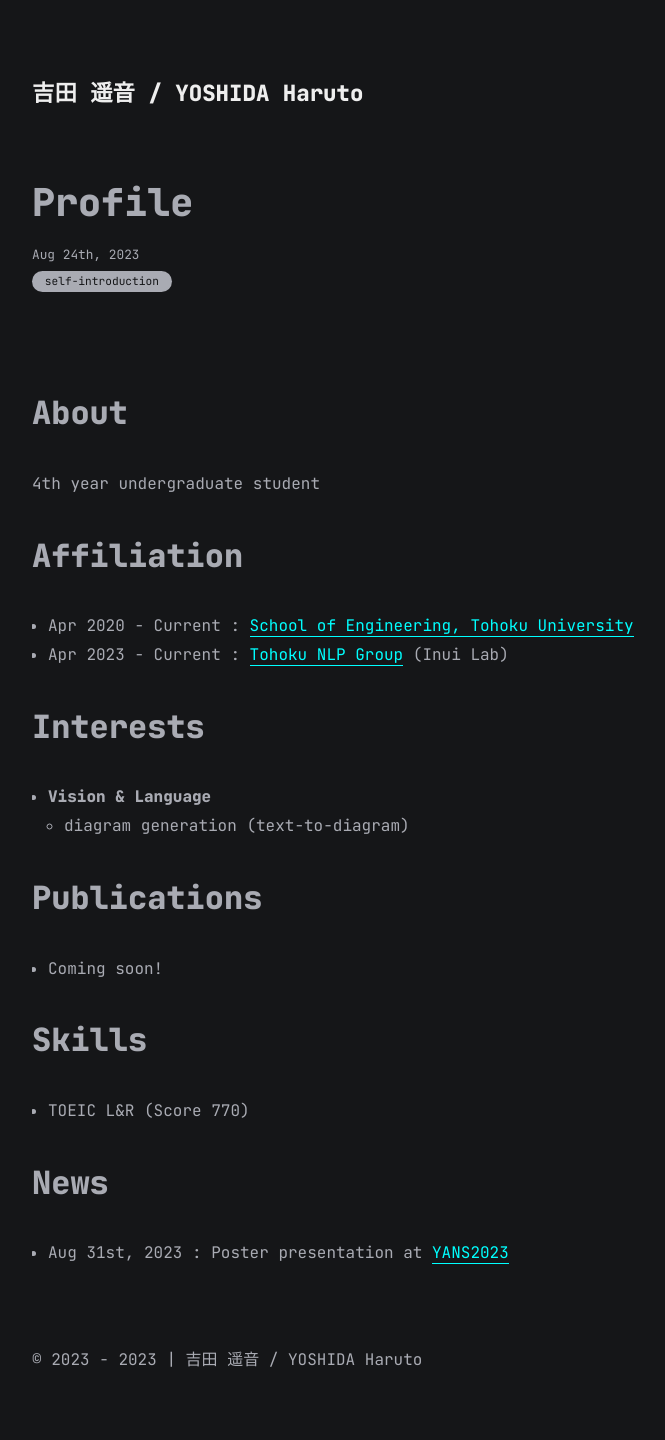
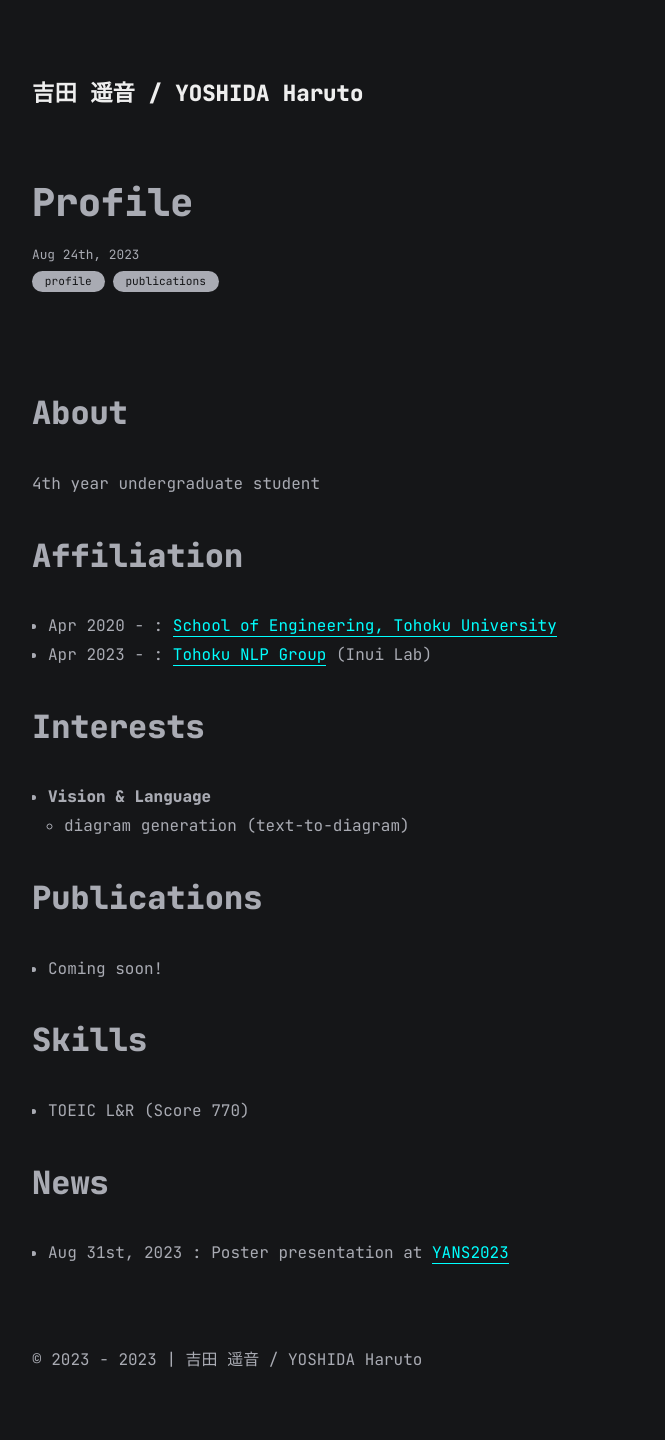
Before and after one commit to haruto2001/haruto2001-cv-old, a Jekyll site: the page built from docs/all_collections/_posts/2023-08-24-profile.md, in a window 1280 px wide. Shown: the whole page, without its empty margins (283-948 px from the left). Built offline with Jekyll 4.4.1, drawn with Linux system fonts in a browser that asks for light colours.

Commit message:
update profile page

```diff
--- a/docs/all_collections/_posts/2023-08-24-profile.md
+++ b/docs/all_collections/_posts/2023-08-24-profile.md
@@ -2,7 +2,7 @@
 layout: post
 title: Profile
 date: 2023-08-24
-categories: ["self-introduction"]
+categories: ["profile", "publications"]
 ---
 
 # About
@@ -12,8 +12,8 @@ categories: ["self-introduction"]
 
 # Affiliation
 
-- Apr 2020 - Current : [School of Engineering, Tohoku University][Tohoku University]
-- Apr 2023 - Current : [Tohoku NLP Group][Tohoku NLP] (Inui Lab)
+- Apr 2020 - : [School of Engineering, Tohoku University][Tohoku University]
+- Apr 2023 - : [Tohoku NLP Group][Tohoku NLP] (Inui Lab)
 
 
 # Interests
```
